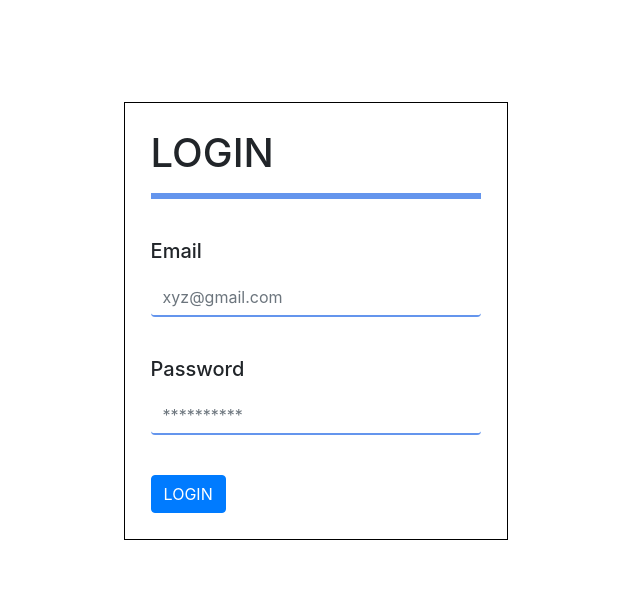
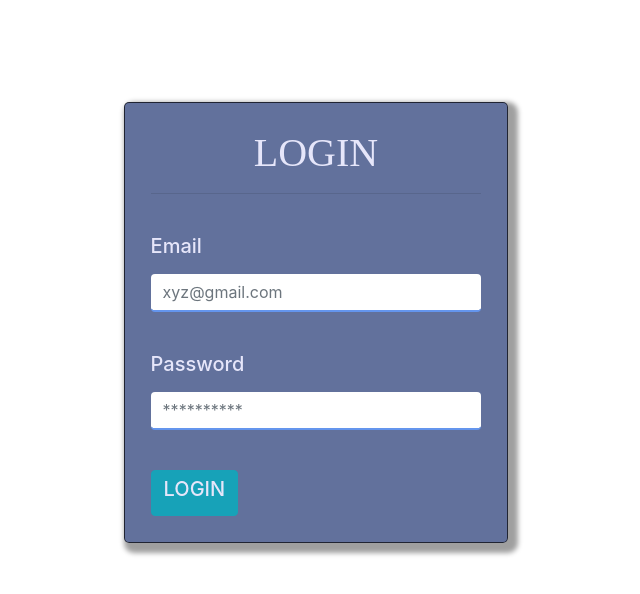
Before and after one commit to niddhhii/e-governance, a React (Create React App) app: page / in a window 1280 px wide. Shown: the top 594 px of the page, without its empty margins (324-964 px from the left). Built offline with nearby package versions, Linux system fonts and the light colour scheme.

Commit message:
routing management with login

```diff
--- a/src/component/login/login.css
+++ b/src/component/login/login.css
@@ -4,12 +4,20 @@
     padding: 2%;
     margin-left: 35%;
     margin-top: 8%;
-    border: 1px solid black;
+    border: 1px solid rgba(0, 0, 0, 0.678);
+    border-radius: 5px;
+    background-color: rgba(8, 32, 99, 0.637);
+    box-shadow: 5px 5px 5px 5px rgba(0, 0, 0, 0.378);
+
 }
 input.form-control{
     border:none;
     border-bottom: 2px solid cornflowerblue;
 }
-hr{
-    border: 3px solid cornflowerblue;
+h5{
+    color: lavender;
+
 }
+button {
+    color:lavender;
+}
--- a/src/component/login/login.jsx
+++ b/src/component/login/login.jsx
@@ -1,14 +1,16 @@
 import React from 'react';
 import './login.css';
-
-import { Button, Form, FormGroup, Label, Input } from 'reactstrap';
+import { Redirect } from 'react-router-dom';
+import { Button, Form, Alert, FormGroup, Label, Input } from 'reactstrap';
 class login extends React.Component {
-
 	constructor(props) {
 		super(props);
 		this.state = {
 			email: '',
 			password: '',
+			token: null,
+			type: null,
+			isvalid: false,
 		};
 		this.onChange = this.onChange.bind(this);
 		this.onsubmit = this.onsubmit.bind(this);
@@ -21,25 +23,39 @@ class login extends React.Component {
 
 		const user = {
 			email: this.state.email,
-			password: this.state.password
+			password: this.state.password,
 		};
-		console.log(user)
 		if (user)
 			fetch('http://localhost:5000/user/login', {
 				method: 'POST',
 				body: JSON.stringify(user),
 				headers: {
-				'Content-Type': 'application/json'
+					'Content-Type': 'application/json',
 				},
 			})
 				.then(res => res.json())
-				.then(data => console.log(data));
-
+				.then(data => {
+					console.log(data);
+					if (data.Token) {
+						this.setState({
+							token: data.Token,
+							type: data.type,
+							isvalid: true,
+						});
+					}
+				});
 	}
 	render() {
+		if (this.state.isvalid && this.state.type === 'Central') {
+			return <Redirect to="/department" />;
+		} else if (this.state.isvalid && this.state.type === 'State') {
+			return <Redirect to="/state_dept" />;
+		} else {
+		//	return <Alert color="info">Incorrect login details</Alert>;
+
 		return (
 			<div className="layout">
-				<h1>LOGIN</h1>
+				<h1 style={{ textAlign: 'center', color: 'lavender', fontFamily: 'cursive' }}>LOGIN</h1>
 				<hr />
 				<br />
 				<Form>
@@ -69,10 +85,13 @@ class login extends React.Component {
 						/>
 					</FormGroup>
 					<br />
-					<Button color="primary" onClick={this.onsubmit}>LOGIN</Button>
+					<Button color="info" onClick={this.onsubmit}>
+						<h5>LOGIN</h5>
+					</Button>
 				</Form>
 			</div>
 		);
+		}
 	}
 }
 
```
